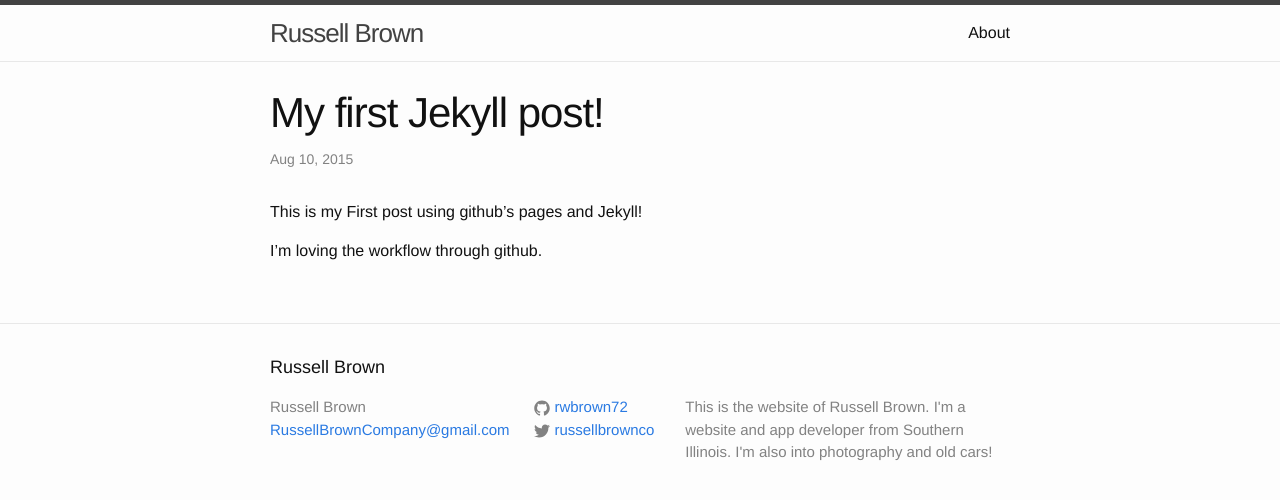
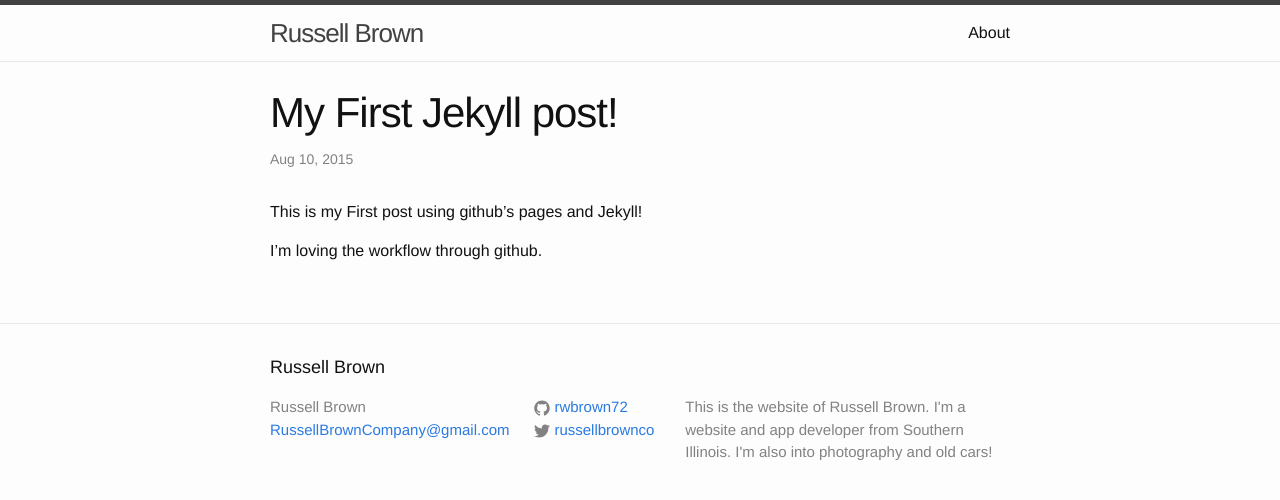
Before and after one commit to rwbrown72/rwbrown72.github.io, a Jekyll site: the page built from _posts/2015-08-10-first-blog-post.markdown, in a window 1280 px wide. Shown: the top 500 px of the page. Built offline with Jekyll 4.4.1, drawn with Linux system fonts in a browser that asks for light colours.

```diff
--- a/_posts/2015-08-10-first-blog-post.markdown
+++ b/_posts/2015-08-10-first-blog-post.markdown
@@ -1,6 +1,6 @@
 ---
 layout: post
-title:  "My first Jekyll post!"
+title:  "My First Jekyll post!"
 date:   2015-08-10
 categories: jekyll update
 ---
```
